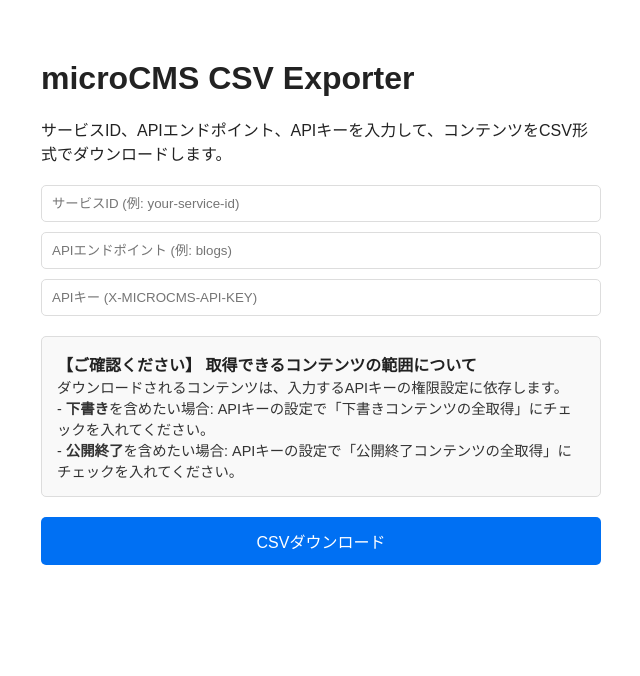
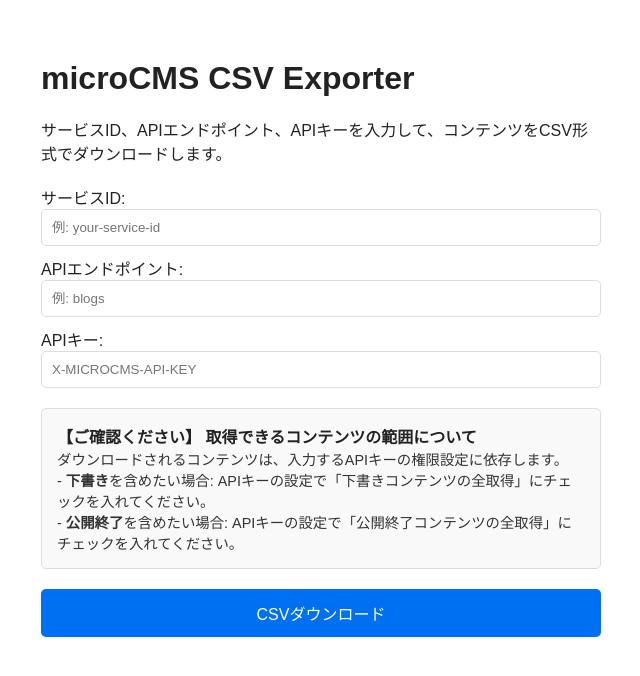
Before and after one commit to shimotsu4431/microCSV, a Next.js app: page / in a window 1280 px wide. Shown: the top 676 px of the page, without its empty margins (319-959 px from the left). Built offline with nearby package versions, Linux system fonts and the light colour scheme.

Commit message:
入力フィールドにラベルを追加し、スタイルを改善してユーザー体験を向上

```diff
--- a/app/page.tsx
+++ b/app/page.tsx
@@ -93,9 +93,12 @@
         </p>
 
         <div style={{ display: 'flex', flexDirection: 'column', gap: '10px' }}>
+          <div>
+            <label htmlFor="serviceId">サービスID:</label>
             <input
+              id="serviceId"
               type="text"
-            placeholder="サービスID (例: your-service-id)"
+              placeholder="例: your-service-id"
               value={serviceId}
               onChange={(e) => setServiceId(e.target.value)}
               disabled={isLoading}
@@ -105,11 +108,17 @@
                 color: 'var(--text-color)',
                 border: '1px solid var(--input-border-color)',
                 borderRadius: '5px',
+                width: '100%',
+                boxSizing: 'border-box',
               }}
             />
+          </div>
+          <div>
+            <label htmlFor="endpoint">APIエンドポイント:</label>
             <input
+              id="endpoint"
               type="text"
-            placeholder="APIエンドポイント (例: blogs)"
+              placeholder="例: blogs"
               value={endpoint}
               onChange={(e) => setEndpoint(e.target.value)}
               disabled={isLoading}
@@ -119,11 +128,17 @@
                 color: 'var(--text-color)',
                 border: '1px solid var(--input-border-color)',
                 borderRadius: '5px',
+                width: '100%',
+                boxSizing: 'border-box',
               }}
             />
+          </div>
+          <div>
+            <label htmlFor="apiKey">APIキー:</label>
             <input
+              id="apiKey"
               type="password"
-            placeholder="APIキー (X-MICROCMS-API-KEY)"
+              placeholder="X-MICROCMS-API-KEY"
               value={apiKey}
               onChange={(e) => setApiKey(e.target.value)}
               disabled={isLoading}
@@ -133,8 +148,11 @@
                 color: 'var(--text-color)',
                 border: '1px solid var(--input-border-color)',
                 borderRadius: '5px',
+                width: '100%',
+                boxSizing: 'border-box',
               }}
             />
+          </div>
         </div>
 
         <div
```
Lines whose indentation alone changed are shown as unchanged.
